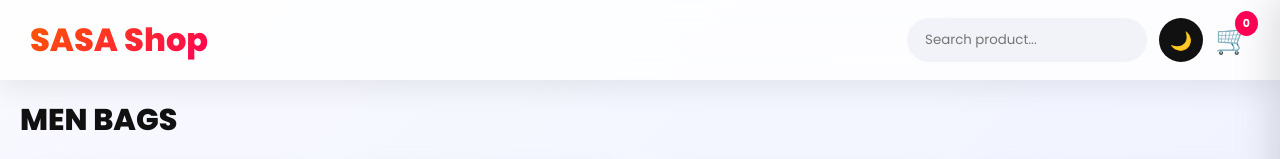
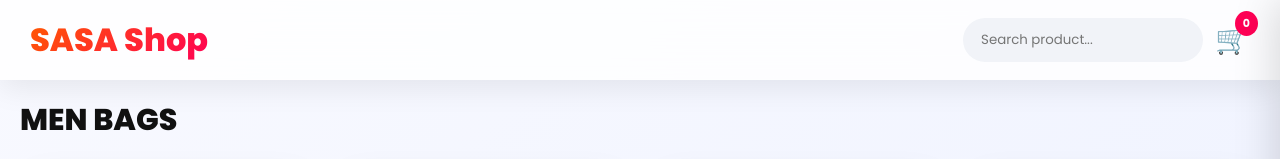
Before and after one commit to zermzazzZ/vvsasa, a plain HTML site: page cart.html in a window 1280 px wide. Shown: the top 159 px of the page. Drawn offline with Linux system fonts and the light colour scheme.

Commit message:
Update cart.html

```diff
--- a/cart.html
+++ b/cart.html
@@ -467,7 +467,6 @@ right:-100%;
 
 <div class="right">
 <input class="search" placeholder="Search product..." onkeyup="searchProduct(this.value)">
-<button class="icon-btn" onclick="darkMode()">🌙</button>
 
 <div class="cart" onclick="toggleCart()">
 🛒
```
